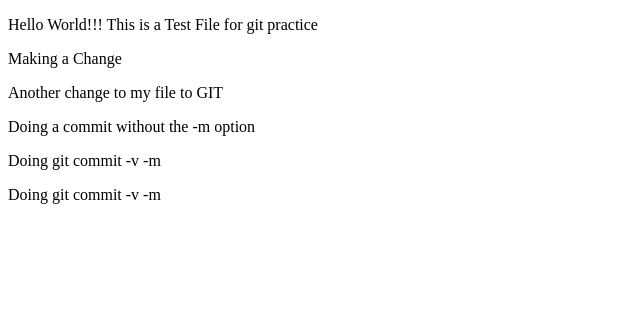
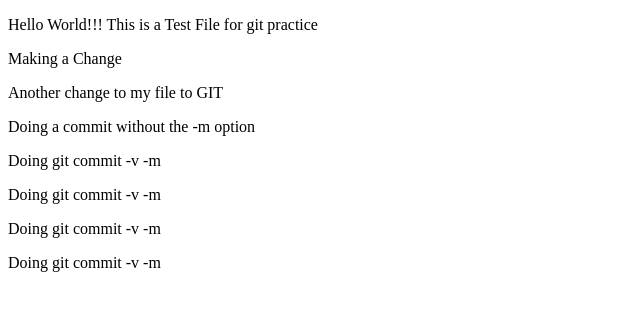
Before and after one commit to Scott-Gillatt/GitHubPractice, a plain HTML site: page index.html in a window 1280 px wide. Shown: the whole page, without its empty margins (0-640 px from the left). Drawn offline with Linux system fonts and the light colour scheme.

```diff
--- a/index.html
+++ b/index.html
@@ -1,15 +1,21 @@
 <!DOCTYPE html>
 <html lang="en">
+
 <head>
     <meta charset="UTF-8">
     <title>Document</title>
 </head>
+
 <body>
     <p>Hello World!!! This is a Test File for git practice</p>
     <p>Making a Change</p>
     <p>Another change to my file to GIT</p>
     <p>Doing a commit without the -m option</p>
     <p>Doing git commit -v -m</p>
-        <p>Doing git commit -v -m</p>
+    <p>Doing git commit -v -m</p>
+
+    <p>Doing git commit -v -m</p>
+    <p>Doing git commit -v -m</p>
 </body>
+
 </html>
```
